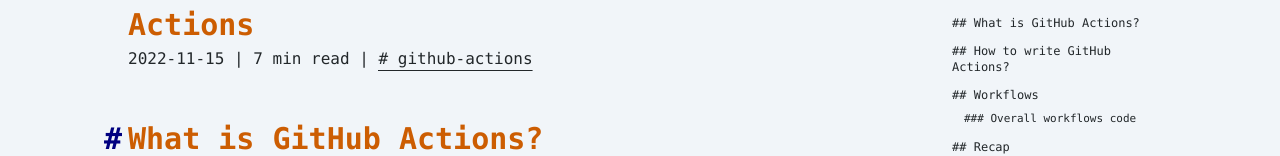
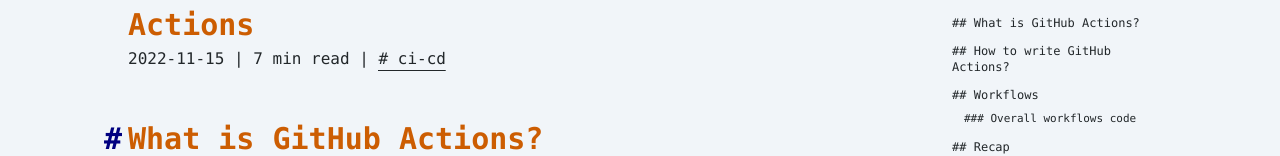
Before and after one commit to victoriacheng15/victoriacheng15.vercel.app, an Astro site: page /posts/lets-automate-your-workflows-with-github-actions in a window 1280 px wide. Shown: the part 266-422 px from the top of the page. Built offline with nearby package versions, Linux system fonts and the light colour scheme; Astro itself is replaced by a stand-in of ours; some packages are replaced by stand-ins of ours.

Commit message:
chore: add reflection and ci-cd tags and remove journey tag

```diff
--- a/src/content/post/lets-automate-your-workflows-with-github-actions.md
+++ b/src/content/post/lets-automate-your-workflows-with-github-actions.md
@@ -3,7 +3,7 @@ draft: false
 title: Let's Automate Your Workflows with GitHub Actions
 description: "Automate CI/CD tasks and improve your workflow with GitHub Actions. Learn triggers, jobs, steps & setting up Jest testing with a practical example."
 publishDate: "2022-11-15"
-tags: [github-actions]
+tags: [ci-cd]
 ---
 
 ## What is GitHub Actions?
```
